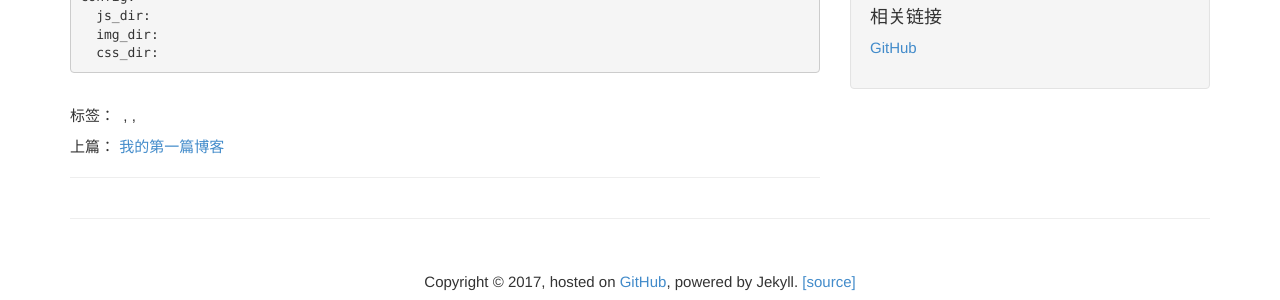
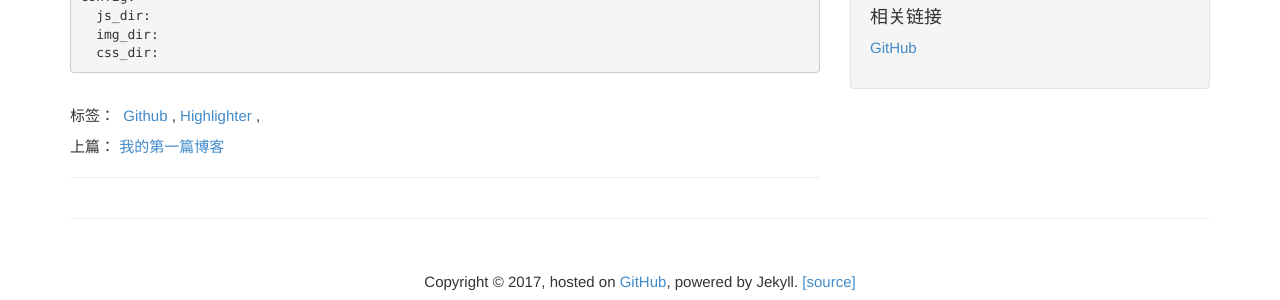
Before and after one commit to lvstoneleaf/elta.github.io, a Jekyll site: the page built from _posts/2017-01-14-fixhighlightingerrors.md, in a window 1280 px wide and 975 px high. Shown: the part 619-919 px from the top of the window. Built offline with Jekyll 4.4.1, drawn with Linux system fonts in a browser that asks for light colours; comment, search, counter and statistics services are not loaded.

Commit message:
M _layouts/post.html 2017-01-15 11:09:58+00:00

```diff
--- a/_layouts/post.html
+++ b/_layouts/post.html
@@ -16,8 +16,8 @@ layout: default
 <br/>
 标签：&nbsp;
 {% for tag in page.tags %}
-		   <a href="/tags.html#{{ tag[0]}} ">
-           {{ tag[0]}}
+		   <a href="/tags.html#{{ tag }} ">
+           {{ tag }}
          </a>,
 {% endfor %}
 
```
